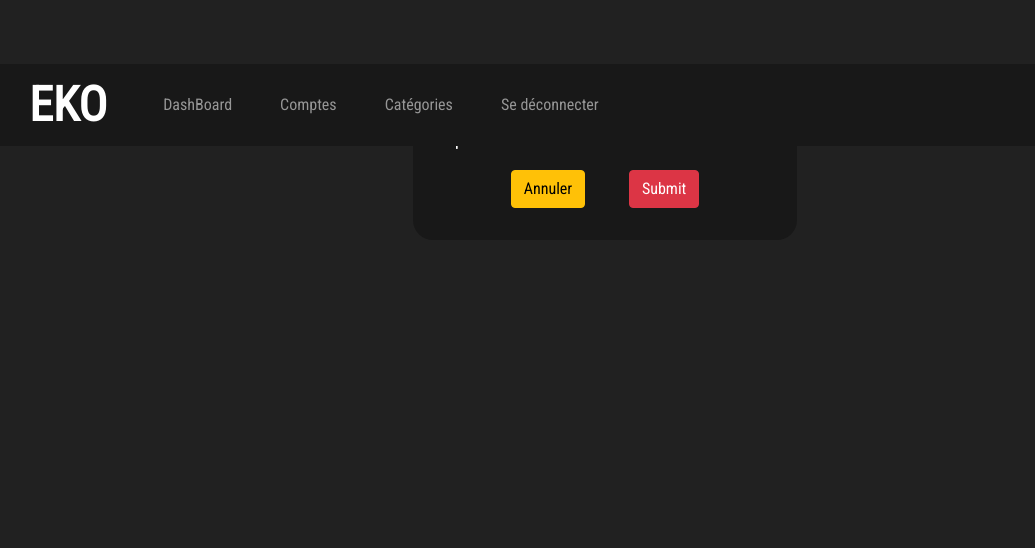
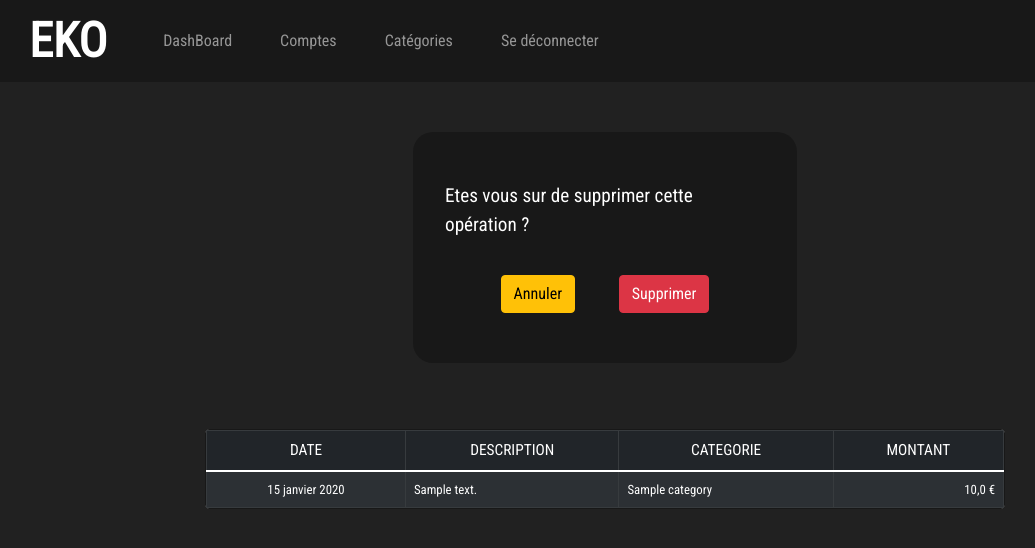
Before and after one commit to dardevetdidier/Eko, a Django app: page /delete-operation/1/ in a window 1280 px wide. Shown: the top 548 px of the page, without its empty margins (35-1070 px from the left). Run offline with Django 4.2, Linux system fonts and the light colour scheme; a user stored in the database is signed in; tables that the repository leaves empty hold one stand-in row (values such as "Sample post"); some libraries are stand-ins or nearby versions.

Commit message:
Correction display bugs

```diff
--- a/budget/static/css/index.css
+++ b/budget/static/css/index.css
@@ -58,6 +58,7 @@ h1 {
 /* NAV BAR */
 .nav-content {
     position: fixed;
+    top: 0;
     right: 0;
     left: 0;
     z-index: 4;
@@ -65,11 +66,13 @@ h1 {
 
 .navbar {
     padding: 0;
+
 }
 
 .nav-fluid {
     background-color: #181818;
     padding: 0 5%;
+
 }
 
 .navbar-brand {
@@ -233,19 +236,20 @@ a .bi-trash {
 /* DELETE OPERATION */
 
 .confirm-del-op-content {
-
     display: flex;
     flex-direction: column;
     align-items: center;
-    margin: 5% 35%;
-    padding: 2em;
+    margin: 132px 35% 50px;
+    padding: 50px 2em;
     background-color: #181818;
     border-radius: 20px;
+
 }
 
 .confirm-del-op {
     color: white;
     font-size: 1.2em;
+    padding-bottom: 1em;
 }
 
 /* update operation */
@@ -279,6 +283,7 @@ a .bi-trash {
     flex-direction: column;
     align-items: center;
     text-align: center;
+    margin: 0;
 }
 
 #category-chart {
--- a/budget/templates/budget/dashboard.html
+++ b/budget/templates/budget/dashboard.html
@@ -21,7 +21,7 @@
     <div class="row charts">
         <h1>Statistiques</h1>
         <div class="col-sm-4 category-chart-content">
-            <canvas id="category-chart" width="400" height="400"></canvas>
+            <canvas id="category-chart" width="600" height="300"></canvas>
         </div>
     </div>
 
--- a/budget/templates/budget/delete-operation.html
+++ b/budget/templates/budget/delete-operation.html
@@ -9,7 +9,37 @@
         <form action="{% url 'delete-operation' operation.id %}" method="post">
             {% csrf_token %}
             <a class="btn btn-warning" href="{% url 'update-operation' operation.id %}">Annuler</a>
-            <input class="btn btn-danger" type="submit">
+            <button type="submit" class="btn btn-danger">Supprimer</button>
+{#            <input class="btn btn-danger" type="submit">#}
         </form>
     </div>
+
+    <!-- TABLE UPDATE -->
+    <div class="update-operation-table">
+        <div class="budget-card card" style="width: 50rem;">
+            <div class="budget-card-body card-body">
+                <table class=" budget-table table table-striped table-bordered table-dark">
+                    <thead>
+                    <tr>
+                        <td class="table-headers">DATE</td>
+                        <td class="table-headers">DESCRIPTION</td>
+                        <td class="table-headers">CATEGORIE</td>
+                        <td class="table-headers">MONTANT</td>
+                    </tr>
+                    </thead>
+                    <tbody>
+
+                        <tr>
+                            <td class="col-center">{{ operation.date_created }}</td>
+                            <td>{{ operation.description }}</td>
+                            <td>{{ operation.category }}</td>
+                            <td class="col-amount">{{ operation.amount }} €</td>
+                        </tr>
+
+                    </tbody>
+                </table>
+            </div>
+        </div>
+
+    </div>
 {% endblock %}
--- a/budget/templates/budget/delete_category.html
+++ b/budget/templates/budget/delete_category.html
@@ -5,7 +5,7 @@
 
 
     <div class="confirm-del-op-content">
-        <p class="confirm-del-op">Etes vous sur de supprimer cette Catégorie ?</p>
+        <p class="confirm-del-op">Supprimer la catégorie "{{ category.name }}" ?</p>
 
         <form action="{% url 'delete-category' category.id %}" method="post">
             {% csrf_token %}
```
